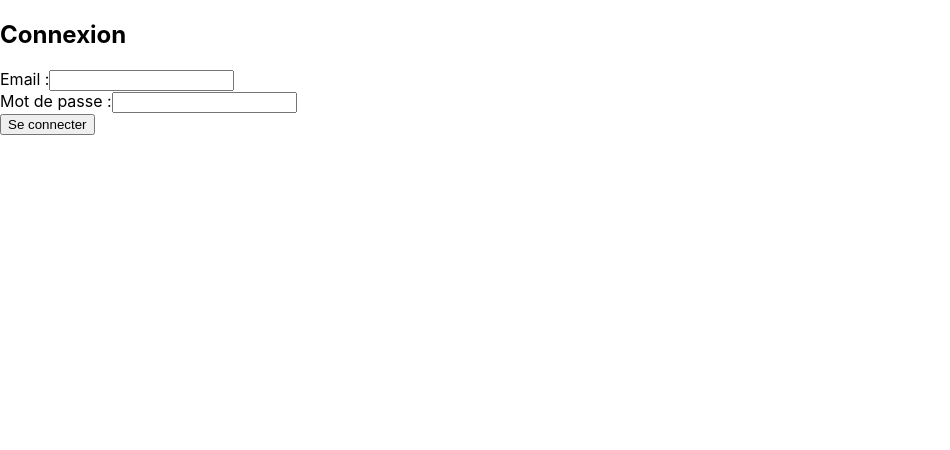
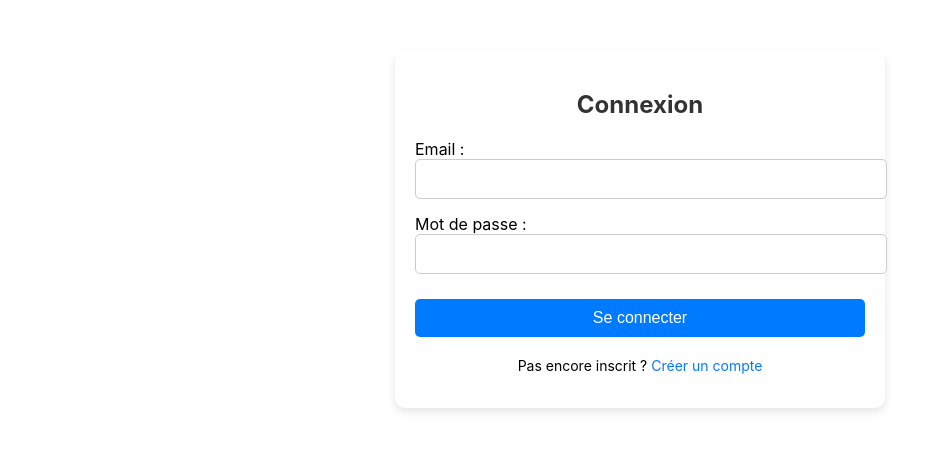
Before and after one commit to nicolasdraperi/Projet-Ipssi, a React (Create React App) app in the folder projet-ipssifront/: page / in a window 1280 px wide. Shown: the top 450 px of the page, without its empty margins (0-950 px from the left). Built offline with nearby package versions, Linux system fonts and the light colour scheme.

Commit message:
mise a jour css

```diff
--- /dev/null
+++ b/projet-ipssifront/src/assets/css/AuthPage.css
@@ -0,0 +1,69 @@
+/* Styles communs pour les pages de connexion et d'inscription */
+.auth-page {
+    max-width: 450px;
+    margin: 50px auto;
+    padding: 20px;
+    background-color: #ffffff;
+    border-radius: 10px;
+    box-shadow: 0px 4px 8px rgba(0, 0, 0, 0.1);
+}
+
+.auth-page h2 {
+    color: #333;
+    text-align: center;
+}
+
+.auth-page input[type="text"],
+.auth-page input[type="email"],
+.auth-page input[type="password"] {
+    width: 100%;
+    padding: 10px;
+    margin-bottom: 15px;
+    border: 1px solid #ccc;
+    border-radius: 5px;
+    font-size: 16px;
+}
+
+.auth-page button {
+    width: 100%;
+    background-color: #007bff;
+    color: white;
+    padding: 10px;
+    border: none;
+    border-radius: 5px;
+    font-size: 16px;
+    cursor: pointer;
+    margin-top: 10px;
+}
+
+.auth-page button:hover {
+    background-color: #0056b3;
+}
+
+.auth-page p {
+    text-align: center;
+    margin-top: 20px;
+    font-size: 14px;
+}
+
+.auth-page p a {
+    color: #007bff;
+    text-decoration: none;
+}
+
+.auth-page p a:hover {
+    text-decoration: underline;
+}
+
+/* Message d'erreur ou de succès */
+.error {
+    color: red;
+    font-size: 14px;
+    text-align: center;
+}
+
+.success {
+    color: green;
+    font-size: 14px;
+    text-align: center;
+}
--- a/projet-ipssifront/src/pages/LoginPage.js
+++ b/projet-ipssifront/src/pages/LoginPage.js
@@ -1,19 +1,20 @@
 import React, { useState } from 'react';
 import axios from 'axios';
-import { useNavigate } from 'react-router-dom';  // Remplacer useHistory par useNavigate
+import { useNavigate, Link } from 'react-router-dom'; // Importer Link
+import '../assets/css/AuthPage.css';
 
 const LoginPage = () => {
     const [email, setEmail] = useState('');
     const [password, setPassword] = useState('');
     const [error, setError] = useState('');
-    const navigate = useNavigate();  // Remplacer useHistory par useNavigate
+    const navigate = useNavigate();
 
     const handleSubmit = async (e) => {
         e.preventDefault();
         try {
             const response = await axios.post('/api/login', { email, password });
             if (response.data.success) {
-                navigate('/dashboard');  // Utilisation de navigate au lieu de history.push
+                navigate('/dashboard'); // Redirection vers le tableau de bord
             } else {
                 setError('Identifiants incorrects');
             }
@@ -23,7 +24,7 @@ const LoginPage = () => {
     };
 
     return (
-        <div className="login-page">
+        <div className="auth-page">
             <h2>Connexion</h2>
             <form onSubmit={handleSubmit}>
                 <div>
@@ -47,6 +48,8 @@ const LoginPage = () => {
                 {error && <p style={{ color: 'red' }}>{error}</p>}
                 <button type="submit">Se connecter</button>
             </form>
+
+            <p>Pas encore inscrit ? <Link to="/signup">Créer un compte</Link></p> {/* Lien vers la page d'inscription */}
         </div>
     );
 };
--- a/projet-ipssifront/src/pages/SignupPage.js
+++ b/projet-ipssifront/src/pages/SignupPage.js
@@ -1,5 +1,7 @@
 import React, { useState } from 'react';
 import axios from 'axios';
+import { Link, useNavigate } from 'react-router-dom'; // Importer Link et useNavigate
+import '../assets/css/AuthPage.css';
 
 const SignupPage = () => {
     const [name, setName] = useState('');
@@ -7,6 +9,7 @@ const SignupPage = () => {
     const [password, setPassword] = useState('');
     const [error, setError] = useState('');
     const [success, setSuccess] = useState('');
+    const navigate = useNavigate();
 
     const handleSubmit = async (e) => {
         e.preventDefault();
@@ -14,6 +17,7 @@ const SignupPage = () => {
             const response = await axios.post('/api/signup', { name, email, password });
             if (response.data.success) {
                 setSuccess('Inscription réussie, veuillez vérifier votre email.');
+                navigate('/');  // Redirection vers la page de connexion après inscription réussie
             } else {
                 setError('Une erreur est survenue lors de l\'inscription.');
             }
@@ -23,7 +27,7 @@ const SignupPage = () => {
     };
 
     return (
-        <div className="signup-page">
+        <div className="auth-page">
             <h2>Inscription</h2>
             <form onSubmit={handleSubmit}>
                 <div>
@@ -57,6 +61,8 @@ const SignupPage = () => {
                 {success && <p style={{ color: 'green' }}>{success}</p>}
                 <button type="submit">S'inscrire</button>
             </form>
+
+            <p>Déjà inscrit ? <Link to="/">Se connecter</Link></p> {/* Lien vers la page de connexion */}
         </div>
     );
 };
```
